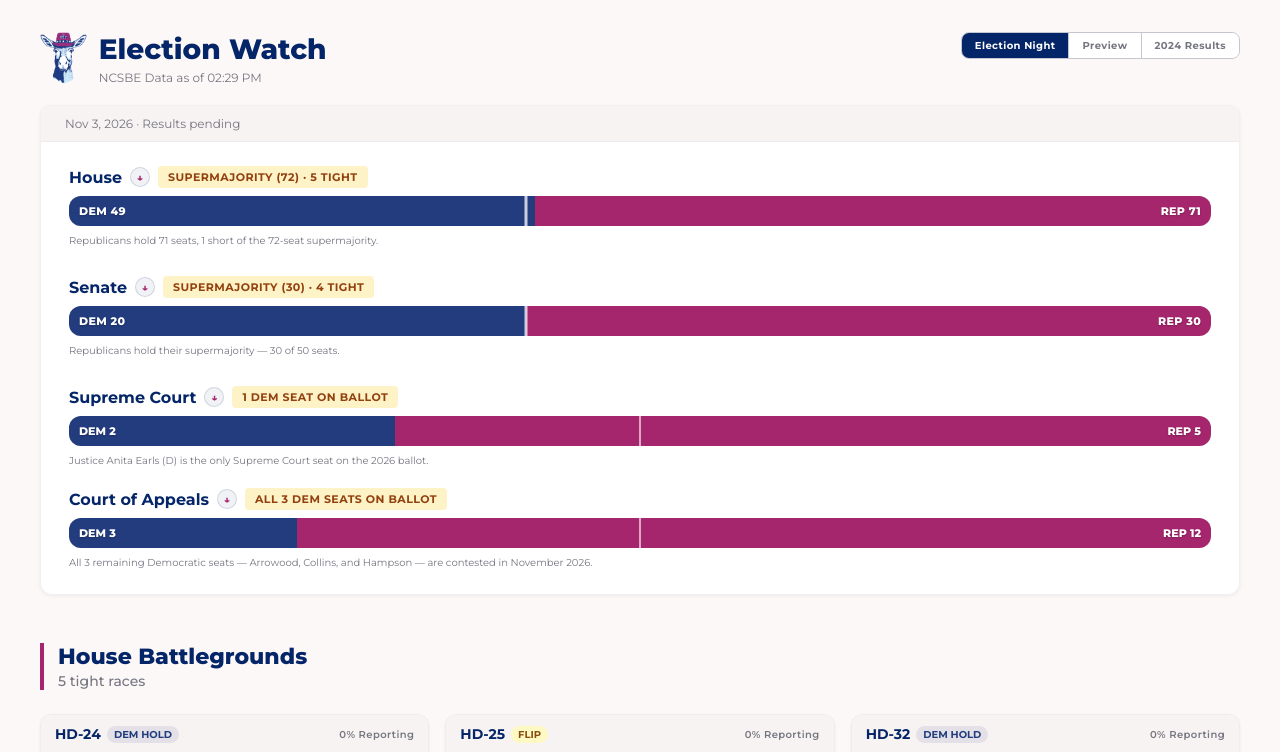
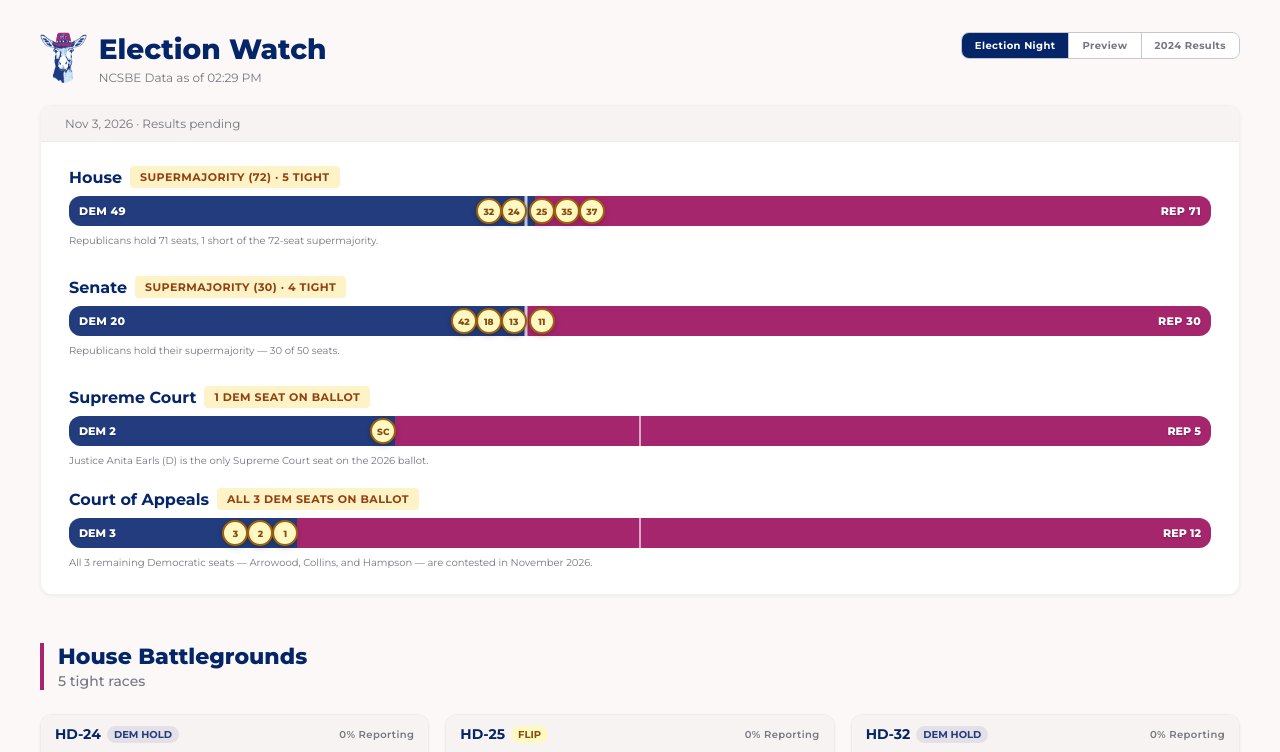
Before and after one commit to jimbaxley/election-results, a Next.js app: page /balance-of-power in a window 1280 px wide. Shown: the top 752 px of the page. Built offline with nearby package versions, Linux system fonts and the light colour scheme.

Commit message:
Added in play circles

```diff
--- a/app/balance-of-power/page.tsx
+++ b/app/balance-of-power/page.tsx
@@ -204,9 +204,6 @@
 
 // ─── Judicial Bar (hero row, same style as ChamberBar) ───────────────────────
 function JudicialBar({ coaRaces, scRaces, source }: { coaRaces: RaceSummary[]; scRaces: RaceSummary[]; source: Source }) {
-  void coaRaces;
-  void scRaces;
-
   const coa = COA_CONFIG;
   const sc  = SC_CONFIG;
 
@@ -215,8 +212,6 @@
   const scDemPct  = (sc.current.dem  / sc.total)  * 100;
   const scRepPct  = (sc.current.rep  / sc.total)  * 100;
 
-  // Source-aware narrative
-  // Judicial has no live precinct data — pctReporting 0 keeps 2026 yellow, 1 makes 2024 final red
   const { bg: coaBg, color: coaColor } = pillStyle(true, source === "2024" ? 1 : 0, source);
   const { bg: scBg,  color: scColor  } = pillStyle(true, source === "2024" ? 1 : 0, source);
   const coaPill = { label: source === "2024" ? "GOP SWEPT 2024 · DEM 4→3" : "ALL 3 DEM SEATS ON BALLOT", bg: coaBg, color: coaColor };
@@ -225,16 +220,52 @@
   const coaNote = source === "2024"
     ? "Republicans won all 3 open seats (Murry, Zachary, Freeman), reducing Democrats from 4 to 3 seats."
     : "All 3 remaining Democratic seats — Arrowood, Collins, and Hampson — are contested in November 2026.";
-  const scNote     = source === "2024"
+  const scNote = source === "2024"
     ? "Republicans hold a 5–2 supermajority on the NC Supreme Court."
     : "Justice Anita Earls (D) is the only Supreme Court seat on the 2026 ballot.";
 
-  function CompositionBar({ demPct, repPct, demCount, repCount }: { demPct: number; repPct: number; demCount: number; repCount: number }) {
+  const CIRCLE = 22;
+  const GAP    = 3;
+  const STEP   = CIRCLE + GAP;
+
+  type CircleDatum = { label: string; isTight: boolean; demSide: boolean; href: string };
+
+  function raceToCircle(race: RaceSummary, label: string, href: string): CircleDatum {
+    const leader = race.candidates[0];
+    const isTight = race.margin === null || race.margin <= COMPETITIVE_THRESHOLD;
+    const demSide = leader?.party === "DEM" || (race.precincts.reporting === 0 && leader?.party !== "REP");
+    return { label, isTight, demSide, href };
+  }
+
+  const scCircles  = source !== "2024" ? scRaces.map((r) => raceToCircle(r, "SC", "#judicial-battleground"))  : [];
+  const coaCircles = source !== "2024"
+    ? coaRaces.map((r) => {
+        const m = r.cnm.match(/SEAT\s+0*(\d+)/i);
+        return raceToCircle(r, m ? m[1] : "?", "#judicial-battleground");
+      })
+    : [];
+
+  function BarWithCircles({ demPct, repPct, demCount, repCount, circles }: {
+    demPct: number; repPct: number; demCount: number; repCount: number; circles: CircleDatum[];
+  }) {
+    const demCircles = circles.filter((c) => c.demSide);
+    const repCircles = circles.filter((c) => !c.demSide);
+
+    const circleStyle = (c: CircleDatum, side: "dem" | "rep", i: number) => {
+      const bg    = c.isTight ? "#fef9c3" : side === "dem" ? "#dcfce7" : "#fef9c3";
+      const border = c.isTight ? "#a16207" : side === "dem" ? "#15803d" : "#a16207";
+      const color  = c.isTight ? "#854d0e" : side === "dem" ? "#15803d" : "#854d0e";
+      const left   = side === "dem"
+        ? `calc(${demPct}% - ${(i + 1) * STEP}px)`
+        : `calc(${demPct}% + ${GAP + i * STEP}px)`;
+      return { bg, border, color, left };
+    };
+
     return (
+      <div style={{ position: "relative" }}>
         <div style={{ position: "relative", height: 30, borderRadius: 12, overflow: "hidden", background: C.surfaceHigh }}>
           <div style={{ position: "absolute", left: 0, top: 0, bottom: 0, width: `${demPct}%`, background: C.primaryMid }} />
           <div style={{ position: "absolute", right: 0, top: 0, bottom: 0, width: `${repPct}%`, background: C.secondary }} />
-        {/* 50% majority line */}
           <div style={{ position: "absolute", left: "50%", top: 0, bottom: 0, width: 2, background: "rgba(255,255,255,0.6)", transform: "translateX(-50%)", zIndex: 10 }} />
           <div style={{ position: "absolute", left: 10, top: 0, bottom: 0, display: "flex", alignItems: "center", fontSize: 11, fontWeight: 800, color: "#fff", zIndex: 2, textShadow: "0 1px 2px rgba(0,0,0,0.25)" }}>
             DEM {demCount}
@@ -242,6 +273,23 @@
           <div style={{ position: "absolute", right: 10, top: 0, bottom: 0, display: "flex", alignItems: "center", fontSize: 11, fontWeight: 800, color: "#fff", zIndex: 2, textShadow: "0 1px 2px rgba(0,0,0,0.25)" }}>
             REP {repCount}
           </div>
+        </div>
+        {demCircles.map((c, i) => {
+          const s = circleStyle(c, "dem", i);
+          return (
+            <a key={c.label} href={c.href} style={{ textDecoration: "none", position: "absolute", top: "50%", transform: "translateY(-50%)", left: s.left, width: CIRCLE, height: CIRCLE, borderRadius: "50%", background: s.bg, border: `2px solid ${s.border}`, display: "flex", alignItems: "center", justifyContent: "center", fontSize: 9, fontWeight: 800, color: s.color, zIndex: 20, boxShadow: "0 2px 6px rgba(0,0,0,0.2)" }}>
+              {c.label}
+            </a>
+          );
+        })}
+        {repCircles.map((c, i) => {
+          const s = circleStyle(c, "rep", i);
+          return (
+            <a key={c.label} href={c.href} style={{ textDecoration: "none", position: "absolute", top: "50%", transform: "translateY(-50%)", left: s.left, width: CIRCLE, height: CIRCLE, borderRadius: "50%", background: s.bg, border: `2px solid ${s.border}`, display: "flex", alignItems: "center", justifyContent: "center", fontSize: 9, fontWeight: 800, color: s.color, zIndex: 20, boxShadow: "0 2px 6px rgba(0,0,0,0.2)" }}>
+              {c.label}
+            </a>
+          );
+        })}
       </div>
     );
   }
@@ -252,12 +300,11 @@
       <div style={{ display: "flex", flexDirection: "column", gap: 8 }}>
         <div style={{ display: "flex", alignItems: "center", flexWrap: "wrap", gap: 8 }}>
           <span style={{ fontWeight: 700, fontSize: BTN.labelSize, color: C.primary }}>Supreme Court</span>
-          <a href="#judicial-battleground" style={{ textDecoration: "none", display: "inline-flex", alignItems: "center", justifyContent: "center", width: BTN.circleSize, height: BTN.circleSize, borderRadius: "50%", background: `${C.primary}0f`, border: `1px solid ${C.primary}25`, fontSize: BTN.arrowSize, color: C.secondary, fontWeight: 800, flexShrink: 0, transition: "background 0.15s" }}>↓</a>
           <span style={{ fontSize: 11, fontWeight: 700, background: scPill.bg, color: scPill.color, borderRadius: 4, padding: "4px 10px", letterSpacing: "0.04em" }}>
             {scPill.label}
           </span>
         </div>
-        <CompositionBar demPct={scDemPct} repPct={scRepPct} demCount={sc.current.dem} repCount={sc.current.rep} />
+        <BarWithCircles demPct={scDemPct} repPct={scRepPct} demCount={sc.current.dem} repCount={sc.current.rep} circles={scCircles} />
         <div style={{ fontSize: 10, color: C.outline, lineHeight: 1.4 }}>{scNote}</div>
       </div>
 
@@ -265,12 +312,11 @@
       <div style={{ display: "flex", flexDirection: "column", gap: 8 }}>
         <div style={{ display: "flex", alignItems: "center", flexWrap: "wrap", gap: 8 }}>
           <span style={{ fontWeight: 700, fontSize: BTN.labelSize, color: C.primary }}>Court of Appeals</span>
-          <a href="#judicial-battleground" style={{ textDecoration: "none", display: "inline-flex", alignItems: "center", justifyContent: "center", width: BTN.circleSize, height: BTN.circleSize, borderRadius: "50%", background: `${C.primary}0f`, border: `1px solid ${C.primary}25`, fontSize: BTN.arrowSize, color: C.secondary, fontWeight: 800, flexShrink: 0, transition: "background 0.15s" }}>↓</a>
           <span style={{ fontSize: 11, fontWeight: 700, background: coaPill.bg, color: coaPill.color, borderRadius: 4, padding: "4px 10px", letterSpacing: "0.04em" }}>
             {coaPill.label}
           </span>
         </div>
-        <CompositionBar demPct={coaDemPct} repPct={coaRepPct} demCount={coa.current.dem} repCount={coa.current.rep} />
+        <BarWithCircles demPct={coaDemPct} repPct={coaRepPct} demCount={coa.current.dem} repCount={coa.current.rep} circles={coaCircles} />
         <div style={{ fontSize: 10, color: C.outline, lineHeight: 1.4 }}>{coaNote}</div>
       </div>
     </div>
@@ -398,7 +444,6 @@
         <div style={{ display: "flex", flexDirection: "column", gap: 6 }}>
           <div style={{ display: "flex", alignItems: "center", flexWrap: "wrap", gap: 8 }}>
             <span style={{ fontWeight: 700, fontSize: BTN.labelSize, color: C.primary }}>{label}</span>
-            <a href={`#${chamberKey}-battleground`} style={{ textDecoration: "none", display: "inline-flex", alignItems: "center", justifyContent: "center", width: BTN.circleSize, height: BTN.circleSize, borderRadius: "50%", background: `${C.primary}0f`, border: `1px solid ${C.primary}25`, fontSize: BTN.arrowSize, color: C.secondary, fontWeight: 800, flexShrink: 0, transition: "background 0.15s" }}>↓</a>
             <span style={{ fontSize: 11, fontWeight: 700, background: outcomeBg, color: outcomeColor, borderRadius: 4, padding: "4px 10px", letterSpacing: "0.04em" }}>
               {outcomeLabel}
             </span>
@@ -406,6 +451,47 @@
         </div>
 
         {/* Bar */}
+        {(() => {
+          // Featured-candidate circles — house only, 2026 modes only
+          const CIRCLE = 22;
+          const GAP = 3;
+          const STEP = CIRCLE + GAP;
+
+          const GROUP_GAP = 0;
+
+          const featuredSeats = source !== "2024"
+            ? seats.filter((s) => s.hasFeaturedCandidate && isBattlegroundSeat(s))
+            : [];
+
+          const isTightSeat = (s: SeatVisual) =>
+            s.margin === null || s.margin <= COMPETITIVE_THRESHOLD;
+
+          // DEM side = DEM leading, or zero-vote DEM incumbent — split by tight/leading
+          const demSideAll = featuredSeats.filter((s) =>
+            s.pctReporting > 0 ? s.leaderParty === "DEM" : s.incumbentParty === "DEM"
+          );
+          const demTight   = demSideAll.filter(isTightSeat);
+          const demLeading = demSideAll.filter((s) => !isTightSeat(s));
+
+          // REP side = REP leading or unknown — split by tight/leading
+          const repSideAll = featuredSeats.filter((s) =>
+            s.pctReporting > 0 ? s.leaderParty !== "DEM" : s.incumbentParty !== "DEM"
+          );
+          const repTight   = repSideAll.filter(isTightSeat);
+          const repLeading = repSideAll.filter((s) => !isTightSeat(s));
+
+          // Offset calculator: tight group starts at line, leading group after a gap
+          const demOffset = (group: "tight" | "leading", i: number) =>
+            group === "tight"
+              ? (i + 1) * STEP
+              : demTight.length * STEP + GROUP_GAP + (i + 1) * STEP;
+
+          const repOffset = (group: "tight" | "leading", i: number) =>
+            group === "tight"
+              ? GAP + i * STEP
+              : GAP + repTight.length * STEP + GROUP_GAP + i * STEP;
+
+          return (
             <div style={{ position: "relative" }}>
               <div style={{ position: "relative", height: 30, borderRadius: 12, overflow: "hidden", background: C.surfaceHigh }}>
                 {/* DEM from left */}
@@ -416,7 +502,7 @@
                 )}
                 {/* REP from right */}
                 <div style={{ position: "absolute", right: 0, top: 0, bottom: 0, width: `${stats.repPct}%`, background: C.secondary }} />
-            {/* Supermajority threshold marker — white in 2026 preview, colored once confirmed */}
+                {/* Supermajority threshold marker */}
                 <div style={{
                   position: "absolute",
                   left: `${stats.superPct}%`,
@@ -436,7 +522,34 @@
                   REP {stats.rep}
                 </div>
               </div>
+
+              {/* Featured candidate circles — DEM tight (closest to line) */}
+              {demTight.map((seat: SeatVisual, i: number) => (
+                <a key={seat.gid} href={`#${chamberKey}-battleground`} style={{ textDecoration: "none", position: "absolute", top: "50%", transform: "translateY(-50%)", left: `calc(${stats.superPct}% - ${demOffset("tight", i)}px)`, width: CIRCLE, height: CIRCLE, borderRadius: "50%", background: "#fef9c3", border: "2px solid #a16207", display: "flex", alignItems: "center", justifyContent: "center", fontSize: 9, fontWeight: 800, color: "#854d0e", zIndex: 20, boxShadow: "0 2px 6px rgba(0,0,0,0.2)" }}>
+                  {extractDistrictNumber(seat.districtLabel)}
+                </a>
+              ))}
+              {/* Featured candidate circles — DEM leading (further left) */}
+              {demLeading.map((seat: SeatVisual, i: number) => (
+                <a key={seat.gid} href={`#${chamberKey}-battleground`} style={{ textDecoration: "none", position: "absolute", top: "50%", transform: "translateY(-50%)", left: `calc(${stats.superPct}% - ${demOffset("leading", i)}px)`, width: CIRCLE, height: CIRCLE, borderRadius: "50%", background: "#dcfce7", border: "2px solid #15803d", display: "flex", alignItems: "center", justifyContent: "center", fontSize: 9, fontWeight: 800, color: "#15803d", zIndex: 20, boxShadow: "0 2px 6px rgba(0,0,0,0.2)" }}>
+                  {extractDistrictNumber(seat.districtLabel)}
+                </a>
+              ))}
+              {/* Featured candidate circles — REP tight (closest to line) */}
+              {repTight.map((seat: SeatVisual, i: number) => (
+                <a key={seat.gid} href={`#${chamberKey}-battleground`} style={{ textDecoration: "none", position: "absolute", top: "50%", transform: "translateY(-50%)", left: `calc(${stats.superPct}% + ${repOffset("tight", i)}px)`, width: CIRCLE, height: CIRCLE, borderRadius: "50%", background: "#fef9c3", border: "2px solid #a16207", display: "flex", alignItems: "center", justifyContent: "center", fontSize: 9, fontWeight: 800, color: "#854d0e", zIndex: 20, boxShadow: "0 2px 6px rgba(0,0,0,0.2)" }}>
+                  {extractDistrictNumber(seat.districtLabel)}
+                </a>
+              ))}
+              {/* Featured candidate circles — REP leading (further right) */}
+              {repLeading.map((seat: SeatVisual, i: number) => (
+                <a key={seat.gid} href={`#${chamberKey}-battleground`} style={{ textDecoration: "none", position: "absolute", top: "50%", transform: "translateY(-50%)", left: `calc(${stats.superPct}% + ${repOffset("leading", i)}px)`, width: CIRCLE, height: CIRCLE, borderRadius: "50%", background: "#fff", border: "2px solid #a16207", display: "flex", alignItems: "center", justifyContent: "center", fontSize: 9, fontWeight: 800, color: "#854d0e", zIndex: 20, boxShadow: "0 2px 6px rgba(0,0,0,0.2)" }}>
+                  {extractDistrictNumber(seat.districtLabel)}
+                </a>
+              ))}
             </div>
+          );
+        })()}
         {barNote && <div style={{ fontSize: 10, color: C.outline, lineHeight: 1.4 }}>{barNote}</div>}
       </div>
     );
```
Lines whose indentation alone changed are shown as unchanged.
